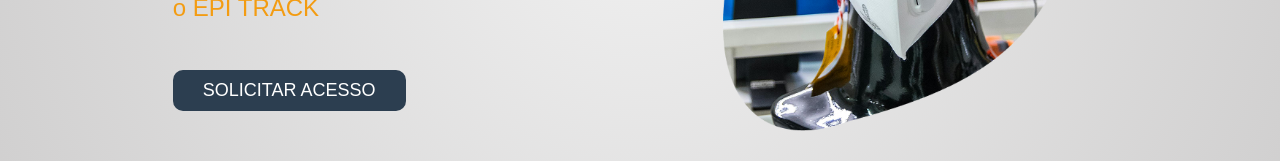
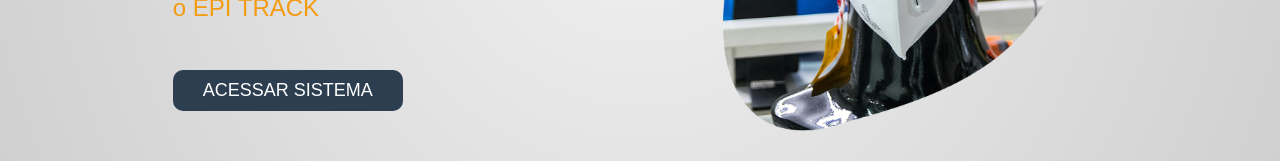
Before and after one commit to kauanzeraaa/epi_track, a Vue app: page / in a window 1280 px wide. Shown: the part 507-668 px from the top of the page. Built offline with nearby package versions, Linux system fonts and the light colour scheme; no server answers; a web font is replaced by a local one.

Commit message:
feat: router-link to login page in Home Screen button

```diff
--- a/src/views/Home.vue
+++ b/src/views/Home.vue
@@ -6,7 +6,7 @@
       <div class="texts">
         <h1 class="tittle">Sistema de Gestão de EPIs</h1>
         <h2 class="caption">Elimine o Controle em Papel e garanta a conformidade e a eficiência na gestão de EPIs com o EPI TRACK</h2>
-        <router-link class="button" to="/">SOLICITAR ACESSO</router-link>
+        <router-link class="button" to="/login">ACESSAR SISTEMA</router-link>
       </div>
     </div>
 
```
